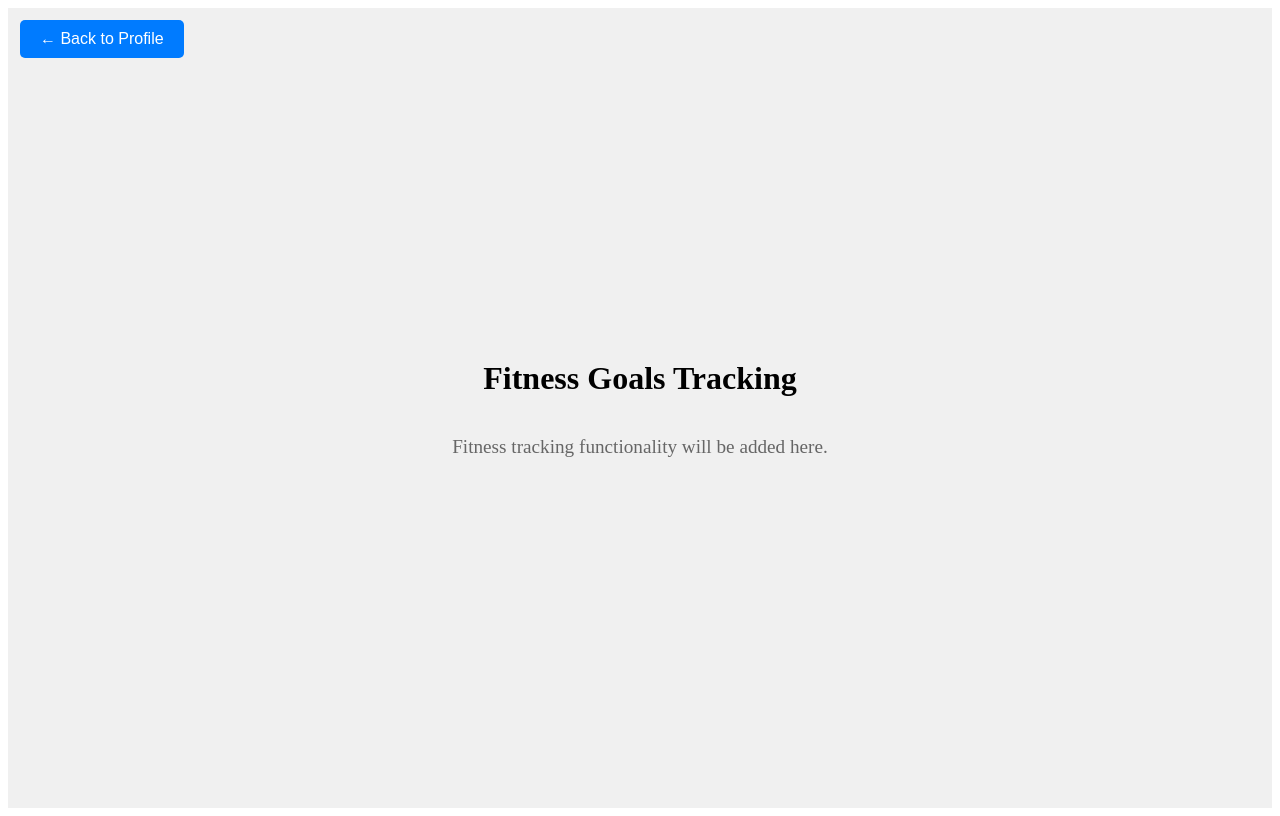
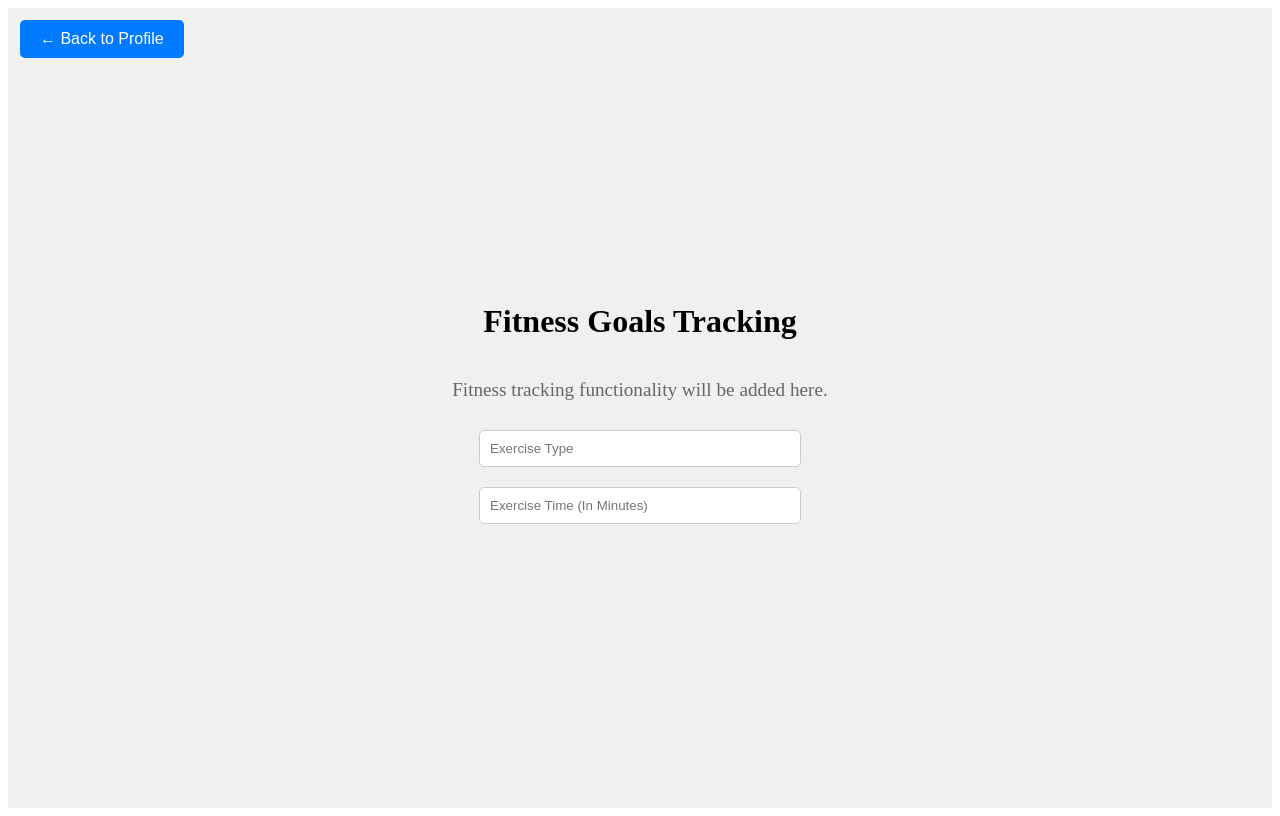
Before and after one commit to saanjpatel/IntroSWEGroup3, a React (Vite) app in the folder frontend/: page /tracking in a window 1280 px wide. Built offline with nearby package versions, Linux system fonts and the light colour scheme.

Commit message:
added to tracking frontend

```diff
--- a/frontend/src/components/Tracking.jsx
+++ b/frontend/src/components/Tracking.jsx
@@ -1,9 +1,10 @@
-import React from "react";
+import React, {useState} from "react";
 import { useNavigate } from "react-router-dom";
 
 const Tracking = () => {
   const navigate = useNavigate();
-
+  const [exerciseType, setExerciseType] = useState("");
+  const [exerciseTime, setExerciseTime] = useState("");
   return (
     <div style={styles.container}>
       <button onClick={() => navigate("/profile")} style={styles.backButton}>
@@ -11,6 +12,20 @@ const Tracking = () => {
       </button>
       <h1 style={styles.title}>Fitness Goals Tracking</h1>
       <p style={styles.placeholder}>Fitness tracking functionality will be added here.</p>
+      <input
+        type="exercise type"
+        placeholder="Exercise Type"
+        value={exerciseType}
+        onChange={(e) => setExerciseType(e.target.value)}
+        style={styles.input}
+      />
+      <input
+        type="exercise time"
+        placeholder="Exercise Time (In Minutes)"
+        value={exerciseTime}
+        onChange={(e) => setExerciseTime(e.target.value)}
+        style={styles.input}
+      />
     </div>
   );
 };
@@ -44,6 +59,13 @@ const styles = {
     fontSize: "1.2rem",
     color: "#666",
   },
+  input: {
+    width: "300px",
+    padding: "10px",
+    margin: "10px 0",
+    borderRadius: "5px",
+    border: "1px solid #ccc",
+  },
 };
 
 export default Tracking;
```
